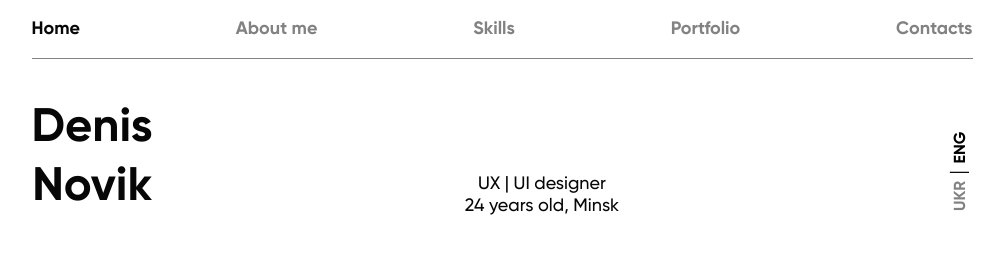
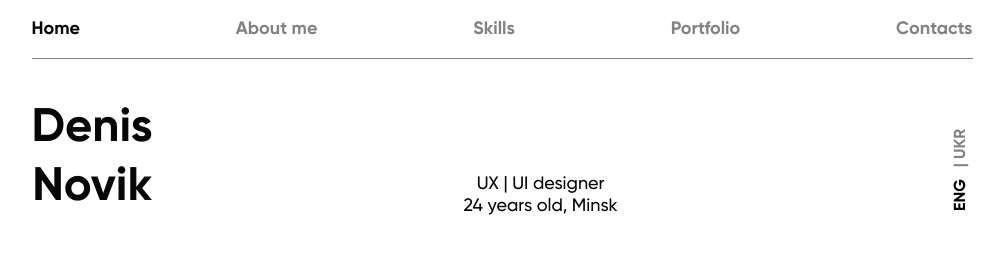
Before and after one commit to Svidzerska/denis_novik_page, a React (Create React App) app: page / in a window 1280 px wide. Shown: the top 266 px of the page, without its empty margins (138-1142 px from the left). Built offline with nearby package versions, Linux system fonts and the light colour scheme.

Commit message:
headers translate with i18next

```diff
--- a/public/locales/en/translation.json
+++ b/public/locales/en/translation.json
@@ -5,7 +5,7 @@
          "surname": "Novik",
          "info_profession": "UX | UI designer",
          "info_age": "24 years old, Minsk",
-         "buttonLang1": "UKR",
+         "buttonLang1": "| UKR",
          "buttonLang2": "ENG"
    }
 }
--- a/public/locales/ukr/translation.json
+++ b/public/locales/ukr/translation.json
@@ -5,7 +5,7 @@
       "surname": "Новік",
       "info_profession": "UX | UI дизайнер",
       "info_age": "24 роки, Мінськ",
-      "buttonLang1": "УКР",
+      "buttonLang1": "| УКР",
       "buttonLang2": "АНГЛ"
    }
 }
--- a/src/components/headers/Headers.tsx
+++ b/src/components/headers/Headers.tsx
@@ -8,16 +8,11 @@ import menu_close from '../../images/menu_close.png';
 import { HashLink as Link } from 'react-router-hash-link';
 
 import './headers.scss';
-import { setLanguage } from "../../app/features/languageSlice";
 import { useDispatch, useSelector, RootStateOrAny } from "react-redux";
 import { setSection } from "../../app/features/navigationSlice";
-import useHeadersInfo from "./headers_element/headers_info";
-import { useTranslation, Trans } from 'react-i18next';
+import { useTranslation} from 'react-i18next';
 
-const lngs = {
-  en: { nativeName: 'English' },
-  ukr: { nativeName: 'Ukrainian' }
-};
+
 
 
 
@@ -26,12 +21,9 @@ function Headers():JSX.Element {
 
    const dispatch = useDispatch();
 
-   const language: string = useSelector((state: RootStateOrAny) => state.language.selectLanguage);
    const section: string = useSelector((state: RootStateOrAny) => state.navigation.selectSection);
    const matches: boolean = useMediaQuery('(max-width: 640px)');
 
-   const info = useHeadersInfo();
-   console.log(info);
 
    const [menuText, setMenuText] = useState(false);
 
@@ -40,18 +32,12 @@ function Headers():JSX.Element {
       window.location.hash = "";
    }, []);
 
+   const lngs = {
+      en: { nativeName: t("headers.buttonLang2") },
+      ukr: { nativeName: t("headers.buttonLang1")}
+   };
 
-   const handleButtonEng = (e: any) => {
-      setMenuText(false);
-      dispatch(setSection("0"));
-      dispatch(setLanguage("Eng"));
-   }
-
-   const handleButtonUkr = (e: any) => {
-      setMenuText(false);
-      dispatch(setSection("0"));
-      dispatch(setLanguage("Ukr"));
-   }
+   console.log(t("headers.headersNavigator", { returnObjects: true }));
 
    const handleNavigation = (e: any) => {
       setMenuText(false);
@@ -61,7 +47,8 @@ function Headers():JSX.Element {
 
 
    const nav: string[] = ["headers", "info", "skills", "portfolio", "footer"];
-   const headerNavigationList = info?.headersNavigator.map((element, index) => {
+   const a : Array<string> = t("headers.headersNavigator", { returnObjects: true });
+   const headerNavigationList = a.map((element, index) => {
       const indexSection: string = index.toString();
       return (
          <p key={element} >
@@ -88,13 +75,13 @@ function Headers():JSX.Element {
       return (
          <>
             <div className="headers__name">
-               <span>{info?.name}</span>
+               <span>{t("headers.name")}</span>
                <br />
-               <span>{info?.surname}</span>
+               <span>{t("headers.surname")}</span>
             </div>
             <div className="headers__info">
-               <p>{info?.info_profession}</p>
-               <p>{info?.info_age}</p>
+               <p>{t("headers.info_profession")}</p>
+               <p>{t("headers.info_age")}</p>
             </div>
          </>
       )
@@ -104,17 +91,15 @@ function Headers():JSX.Element {
       return (
          <div className="headers__buttonsLang">
             <Link to={"#headers"}>
-               <Button onClick={handleButtonUkr}
-               value={info?.buttonLang1}
-               className={language === "Ukr" ? "buttonLang__active" : "buttonLang"}
-            />
-            </Link>
-            |
-            <Link to={"#headers"}>
-               <Button onClick={handleButtonEng}
-                  value={info?.buttonLang2}
-                  className={language === "Eng" ? "buttonLang__active" : "buttonLang"}
-               />
+               {Object.keys(lngs).map((lng) => {
+                  return <button key={lng}
+                     style={{ fontWeight: i18n.resolvedLanguage === lng ? 'bold' : 'normal' }}
+                     className={i18n.resolvedLanguage === lng ? "buttonLang__active" : "buttonLang"}
+                     type="submit"
+                     onClick={() => { i18n.changeLanguage(lng); }}>
+                     {lngs[lng as keyof typeof lngs].nativeName}
+                  </button>
+               })}
             </Link>
          </div>
       )
@@ -129,7 +114,7 @@ function Headers():JSX.Element {
       )
    }
 
-   const handleMenu = (e:any) => {
+   const handleMenu = () => {
       setMenuText(true);
    }
 
--- a/src/components/headers/headers_element/headers_info.ts
+++ /dev/null
@@ -1,33 +0,0 @@
-import { useSelector, RootStateOrAny } from "react-redux";
-
-
-function useHeadersInfo() {
-   const language = useSelector((state: RootStateOrAny) => state.language.selectLanguage);
-
-   const info = () => {
-   if (language === "Eng") {
-      return {
-         headersNavigator: ["Home", "About me", "Skills", "Portfolio", "Contacts"],
-         name: "Denis",
-         surname: "Novik",
-         info_profession: "UX | UI designer",
-         info_age: "24 years old, Minsk",
-         buttonLang1: "UKR",
-         buttonLang2: "ENG"
-      }
-   } else if (language === "Ukr") {
-      return {
-         headersNavigator: ["Домашня сторінка", "Про мене", "Навики", "Портфоліо", "Контакти"],
-         name: "Деніс",
-         surname: "Новік",
-         info_profession: "UX | UI дизайнер",
-         info_age: "24 роки, Мінськ",
-         buttonLang1: "УКР",
-         buttonLang2: "АНГЛ"
-      }
-   }
-}
-      return info();
-}
-
-export default useHeadersInfo;
```
